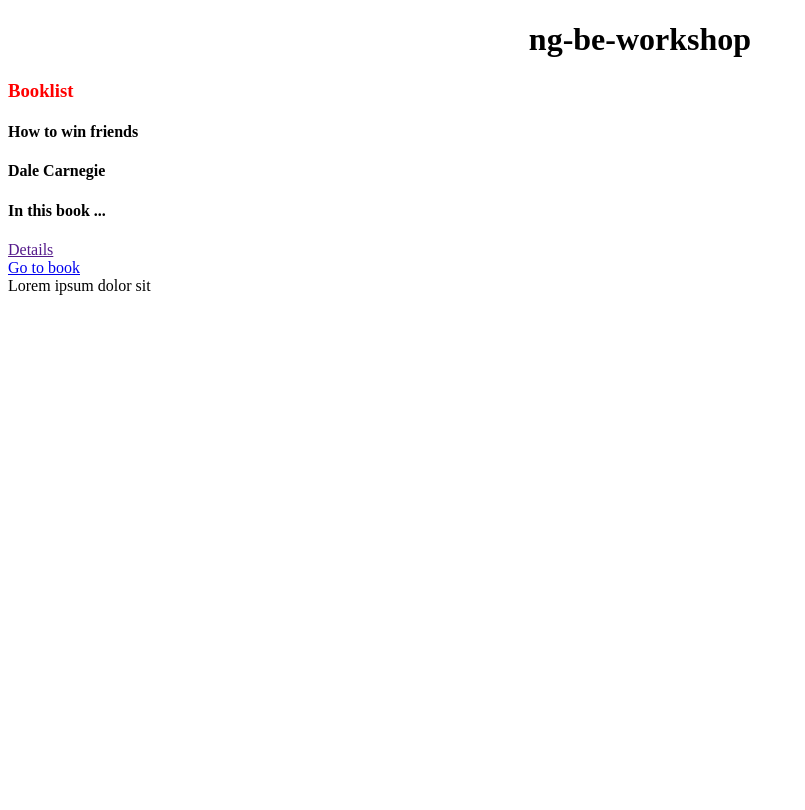
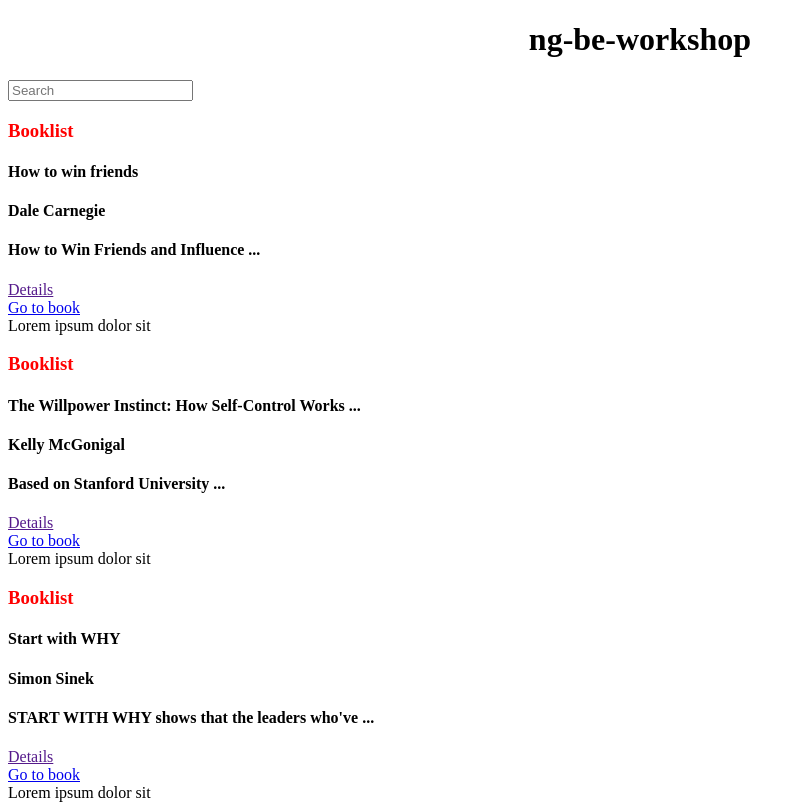
Before and after one commit to TParm/AngularDay, an Angular app in the folder ng-be-workshop/: page / in a window 1280 px wide. Shown: the whole page, without its empty margins (0-805 px from the left). Built offline with nearby package versions, Linux system fonts and the light colour scheme.

Commit message:
filter option added

```diff
--- a/ng-be-workshop/src/app/app.component.html
+++ b/ng-be-workshop/src/app/app.component.html
@@ -1,4 +1,6 @@
 <h1 style="text-align: center;">{{title}}</h1>
+<input (input)="onSearch($event)" placeholder="Search">
 <app-book-card
+  *ngFor="let book of books | bookfilter: searchTerm"
   (detailClicked)="onDetailClicked($event)"
-  [content]='content'></app-book-card>
+  [content]='book'></app-book-card>
--- a/ng-be-workshop/src/app/app.component.ts
+++ b/ng-be-workshop/src/app/app.component.ts
@@ -8,6 +8,13 @@ import { Book } from './book';
 })
 export class AppComponent {
   title = 'ng-be-workshop';
+  searchTerm: string="";
+
+  onSearch(event: Event){
+    const inputEl = event.target as HTMLInputElement;
+    this.searchTerm = inputEl.value;
+    console.log(this.searchTerm);
+  }
 
   content: Book = {
     title: 'How to win friends',
@@ -15,6 +22,24 @@ export class AppComponent {
     abstract: 'In this book ...'
   };
 
+  books: Book[] = [
+    {
+      title: 'How to win friends',
+      author: 'Dale Carnegie',
+      abstract: "How to Win Friends and Influence ..."
+    },
+    {
+      title: 'The Willpower Instinct: How Self-Control Works ...',
+      author: 'Kelly McGonigal',
+      abstract: 'Based on Stanford University ...'
+    },
+    {
+      author: 'Simon Sinek',
+      title: 'Start with WHY',
+      abstract: "START WITH WHY shows that the leaders who've ..."
+    }
+  ]
+
   onDetailClicked(book: Book){
     console.log("detail was clicked ", book);
     console.table(book);
--- a/ng-be-workshop/src/app/app.module.ts
+++ b/ng-be-workshop/src/app/app.module.ts
@@ -4,11 +4,13 @@ import { BrowserModule } from '@angular/platform-browser';
 import { AppRoutingModule } from './app-routing.module';
 import { AppComponent } from './app.component';
 import { BookCardComponent } from './book-card/book-card.component';
+import { BookfilterPipe } from './bookfilter.pipe';
 
 @NgModule({
   declarations: [
     AppComponent,
-    BookCardComponent
+    BookCardComponent,
+    BookfilterPipe
   ],
   imports: [
     BrowserModule,
--- a/ng-be-workshop/src/app/book.ts
+++ b/ng-be-workshop/src/app/book.ts
@@ -1,5 +1,5 @@
 export interface Book{
     title: string;
     author: string;
-    abstract: string;
+    abstract: string
 }
--- /dev/null
+++ b/ng-be-workshop/src/app/bookfilter.pipe.ts
@@ -0,0 +1,16 @@
+import { Pipe, PipeTransform } from '@angular/core';
+import { Book } from './book';
+
+@Pipe({
+  name: 'bookfilter'
+})
+export class BookfilterPipe implements PipeTransform {
+
+  transform(books: Book[],  searchTerm: string): Book[] {
+    return books.filter(
+      book => book.title.toLocaleLowerCase().includes(searchTerm)
+    );
+  }
+
+
+}
```
Also changed, not shown: 1 other file (tests, documents, lock files or other folders).
